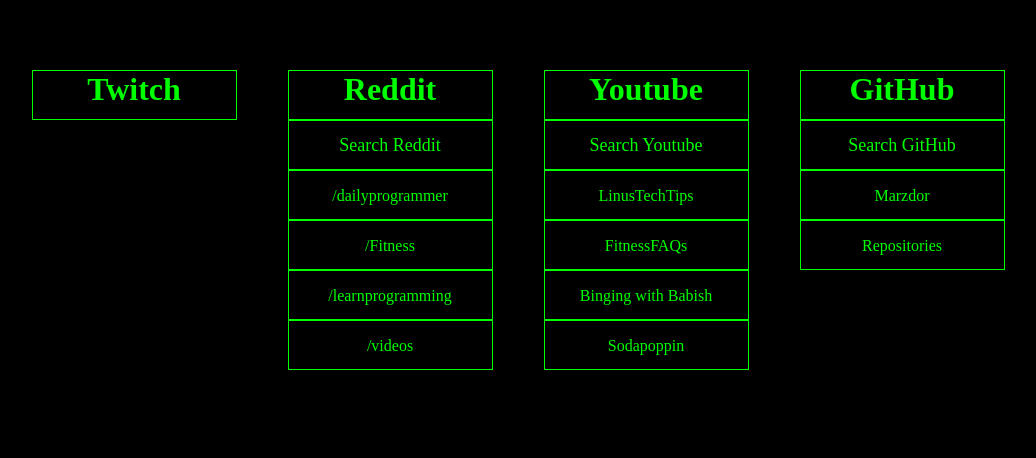
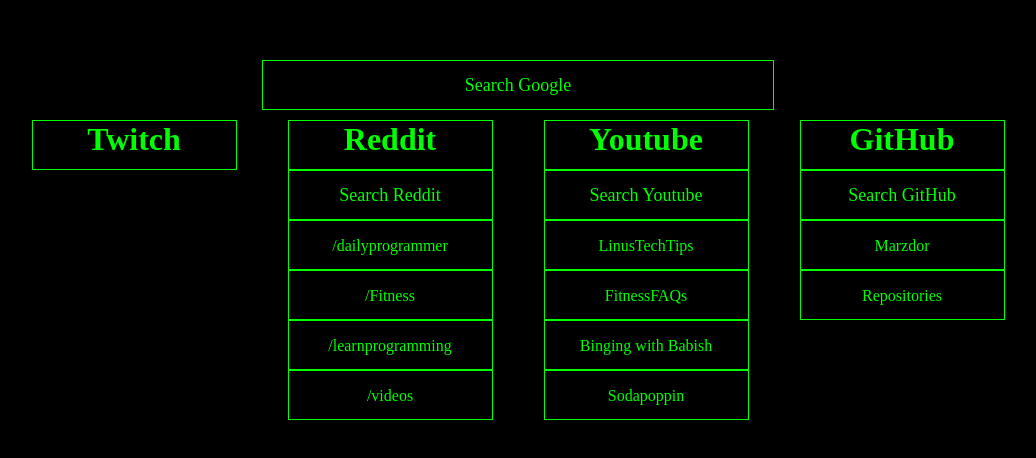
Before and after one commit to Marzdor/start-page, a website: page docs/index.html in a window 1280 px wide. Shown: the part 130-588 px from the top of the page, without its empty margins (122-1158 px from the left). Drawn offline with Linux system fonts and the light colour scheme; no server answers.

Commit message:
added google search

```diff
--- a/assests/css/modules/_container.css
+++ b/assests/css/modules/_container.css
@@ -1,21 +1,30 @@
 .container {
     width: 80%;
-    margin: 200px auto;
+    margin: 190px auto;
     background-color: $mainBackground;
     display: grid;
     grid-template-columns: repeat(4, 1fr);
     &-reddit {
         grid-column: 2 / span 1;
+        grid-row: 2 / span 1;
     }
     &-youtube {
         grid-column: 3 / span 1;
+        grid-row: 2 / span 1;
     }
     &-github {
         grid-column: 4 / span 1;
+        grid-row: 2 / span 1;
         grid-template-rows: repeat(6, 1fr);
     }
     &-twitch {
         grid-column: 1 / span 1;
+        grid-row: 2 / span 1;
         grid-template-rows: repeat(6, 1fr);
     }
+    &-google {
+        grid-column: 2 / span 2;
+        grid-row: 1 / span 1;
+        margin: 0 0 10px 0;
+    }
 }
--- a/assests/css/modules/_content.css
+++ b/assests/css/modules/_content.css
@@ -5,6 +5,12 @@
     justify-self: center;
     align-items: center;
     text-align: center;
+    &--google {
+        width: 100%;
+        &>input {
+            width: 100%;
+        }
+    }
     &-sub {
         &-header {
             border: 1px solid lime;
--- a/docs/assests/css/styles.css
+++ b/docs/assests/css/styles.css
@@ -349,13 +349,20 @@
   color: lime;
 }
 
+input:focus,
+select:focus,
+textarea:focus,
+button:focus {
+  outline: none;
+}
+
 body {
   background-color: #000;
 }
 
 .container {
     width: 80%;
-    margin: 200px auto;
+    margin: 190px auto;
     background-color: #000;
     display: grid;
     grid-template-columns: repeat(4, 1fr);
@@ -363,20 +370,30 @@
 
 .container-reddit {
         grid-column: 2 / span 1;
+        grid-row: 2 / span 1;
     }
 
 .container-youtube {
         grid-column: 3 / span 1;
+        grid-row: 2 / span 1;
     }
 
 .container-github {
         grid-column: 4 / span 1;
+        grid-row: 2 / span 1;
         grid-template-rows: repeat(6, 1fr);
     }
 
 .container-twitch {
         grid-column: 1 / span 1;
+        grid-row: 2 / span 1;
         grid-template-rows: repeat(6, 1fr);
+    }
+
+.container-google {
+        grid-column: 2 / span 2;
+        grid-row: 1 / span 1;
+        margin: 0 0 10px 0;
     }
 
 .content {
@@ -387,6 +404,14 @@
     align-items: center;
     text-align: center;
 }
+
+.content--google {
+        width: 100%;
+    }
+
+.content--google>input {
+            width: 100%;
+        }
 
 .content-sub-header {
             border: 1px solid lime;
--- a/docs/index.html
+++ b/docs/index.html
@@ -11,6 +11,10 @@
 
 <body>
     <div class="container">
+        <form class="container-google content content--google" action="https://www.google.com/search" method="get" autocomplete="off"
+            target="_blank">
+            <input class="content-sub-search" name="q" placeholder="Search Google" type="text">
+        </form>
         <div class="container-twitch content">
             <a class="content-sub-header" href="https://www.twitch.tv/">Twitch</a>
         </div>
```
Also changed, not shown: assests/css/base/_global.css (+7 -0 lines).
